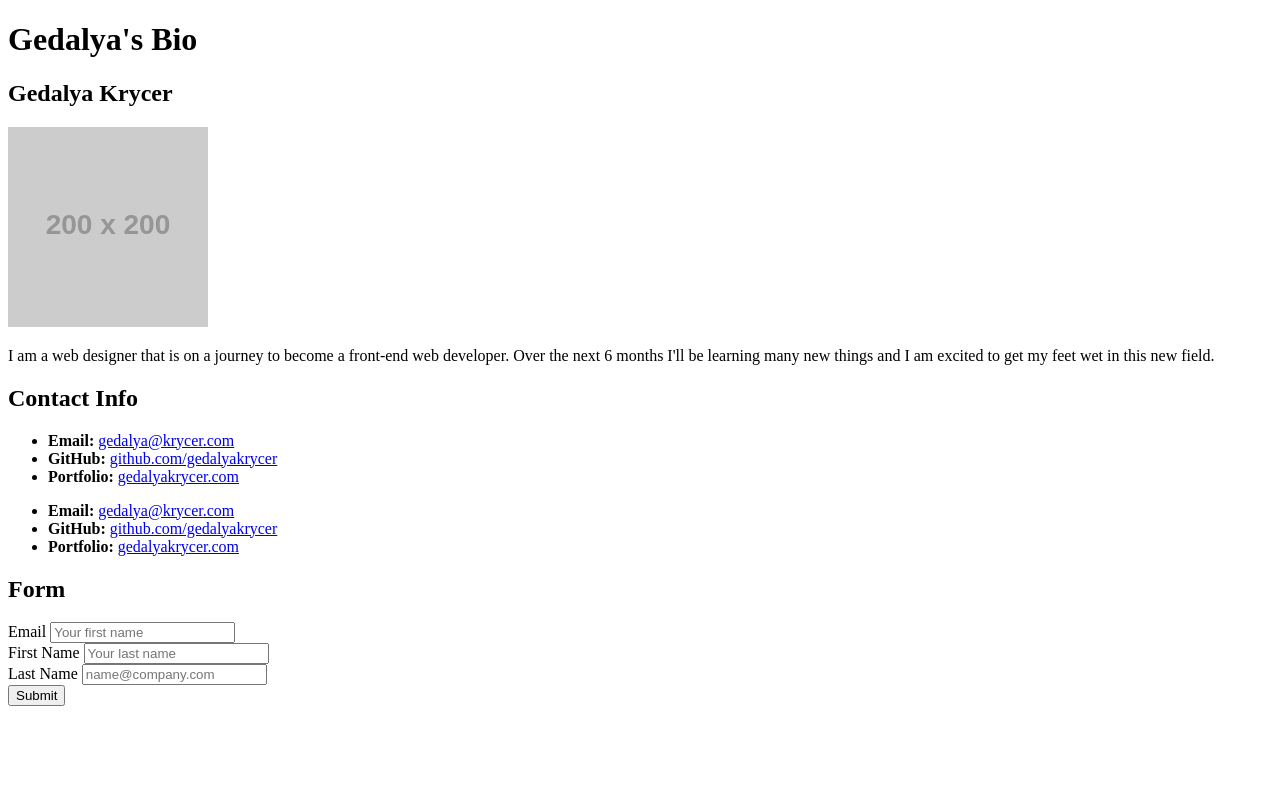
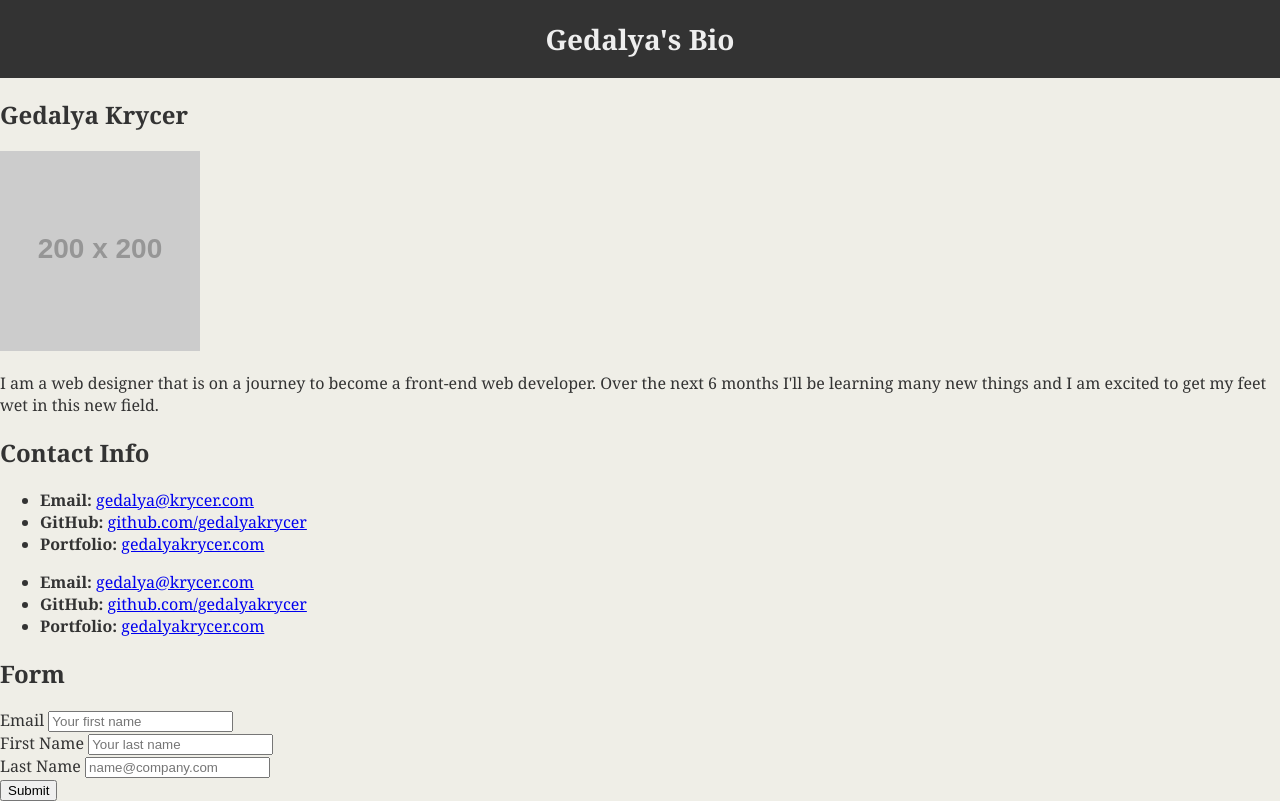
Before and after one commit to GedalyaKrycer/06-BasicCSS, a plain HTML site: page index.html in a window 1280 px wide. Drawn offline with Linux system fonts and the light colour scheme; placeholder pictures from the web are drawn by us; files whose address does not match are found by name.

Commit message:
Updated HTML structure and added basic body, header and type css styles.

```diff
--- a/css/style.css
+++ b/css/style.css
@@ -0,0 +1,23 @@
+body {
+    background-color: #efeee7;
+    color: #333;
+    font-family: Georgia, 'Times New Roman', Times, serif;
+    padding: 0;
+    margin: 0;
+}
+
+header {
+    background-color: #333;
+}
+
+h1 {
+    color: #eee;
+    font-size: 28px;
+    margin-top: 0px;
+    padding: 20px 0;
+    text-align: center;
+}
+
+h2 {
+    font-size: 24px;
+}
--- a/index.html
+++ b/index.html
@@ -7,13 +7,21 @@
     <link rel="stylesheet" type="text/css" href="css//style.css">
 </head>
 <body>
+    <div class="container">
+        <header>
             <h1>Gedalya's Bio</h1>
+        </header>
+
         <h2>Gedalya Krycer</h2>
 
-    <img src="https://via.placeholder.com/200" alt="Placeholder image 200x200px" />
+        <img src="https://via.placeholder.com/200" alt="Placeholder image 200x200px" id="bio-image"/>
 
+
+        <section id="main-bio">
             <p>I am a web designer that is on a journey to become a front-end web developer. Over the next 6 months I'll be learning many new things and I am excited to get my feet wet in this new field.</p>
+        </section>
 
+        <section id="contact-info">
             <h2>Contact Info</h2>
             <ul id="list1">
                 <li class="email-input">
@@ -26,7 +34,7 @@
                     <strong>Portfolio: </strong><a href="https://gedalyakrycer.com" target="_blank">gedalyakrycer.com</a>
                 </li>
             </ul>
-
+        </section>
         <ul id="list2">
             <li class="email-input">
                 <strong>Email: </strong><a href="mailto:gedalya@krycer.com">gedalya@krycer.com</a>
@@ -61,5 +69,6 @@
                 <input type="submit" name="submit" id="form-submit">
             </div>
         </form>
+    </div>
 </body>
 </html>
```
Lines whose indentation alone changed are shown as unchanged.
